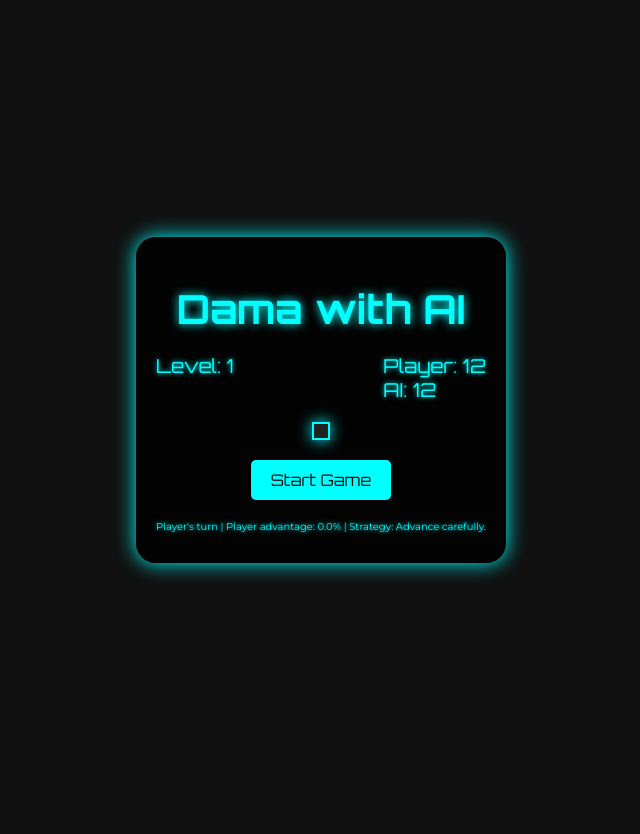
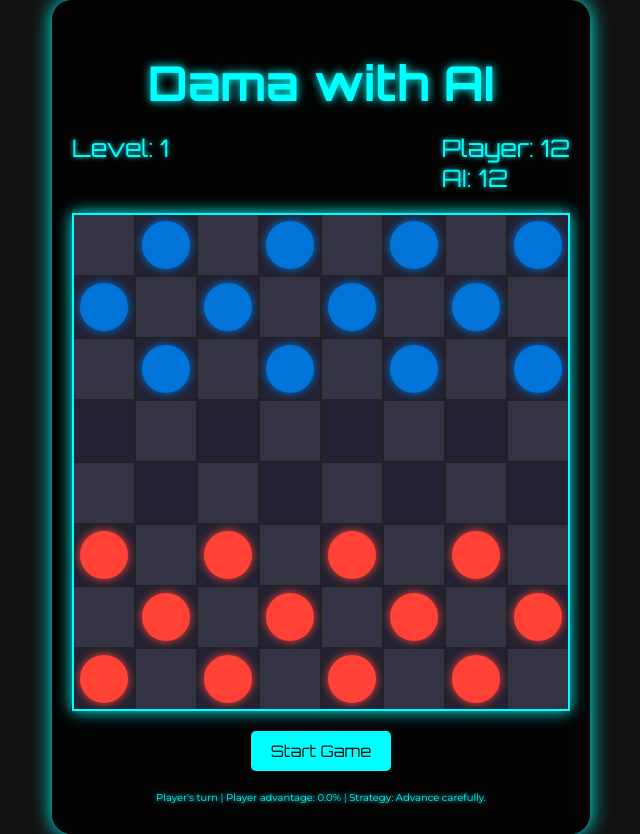
Before and after one commit to JohnDev19/Dama-with-AI, a plain HTML site: page index.html in a window 1280 px wide. Shown: the whole page, without its empty margins (319-959 px from the left). Before the commit the page ends 800 px from the top, so only its background shows below. Drawn offline with Linux system fonts and the light colour scheme.

Commit message:
Update styles.css

```diff
--- a/styles.css
+++ b/styles.css
@@ -165,3 +165,22 @@ button:hover {
         height: 40px;
     }
 }
+
+@media (min-width: 601px) {
+    .game-container {
+        padding: 20px;
+    }
+
+    h1 {
+        font-size: 3em;
+    }
+
+    #level-display, #score-container {
+        font-size: 1.5em;
+    }
+
+    .cell {
+        width: 60px;
+        height: 60px;
+    }
+}
```
